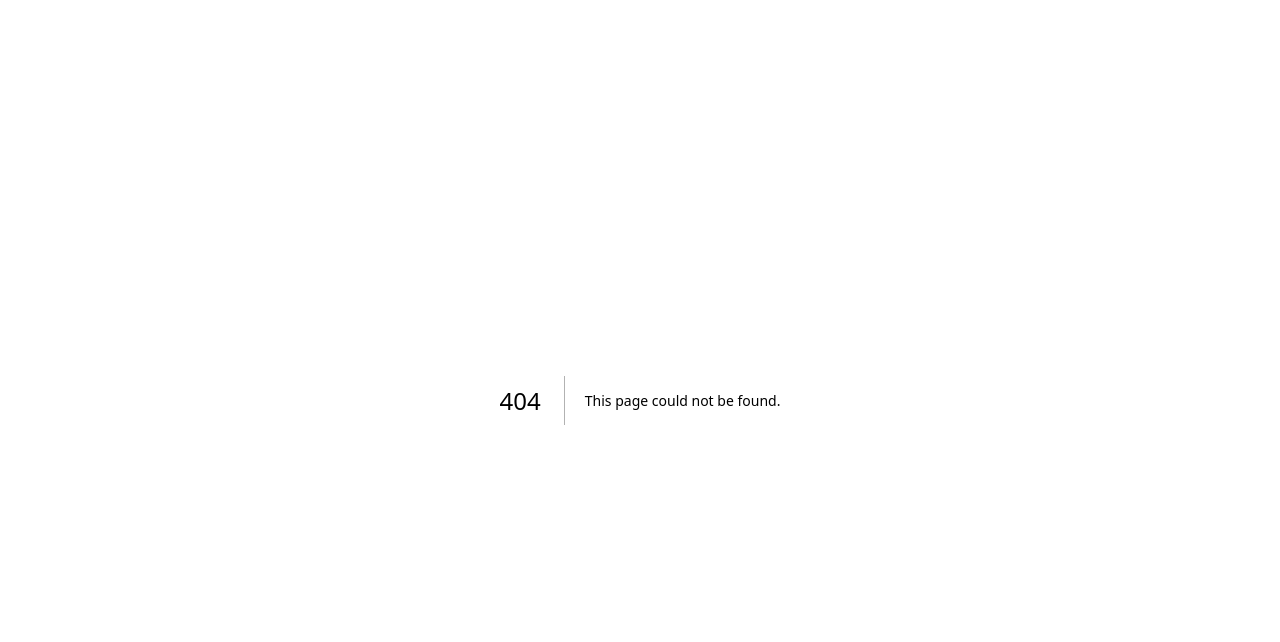
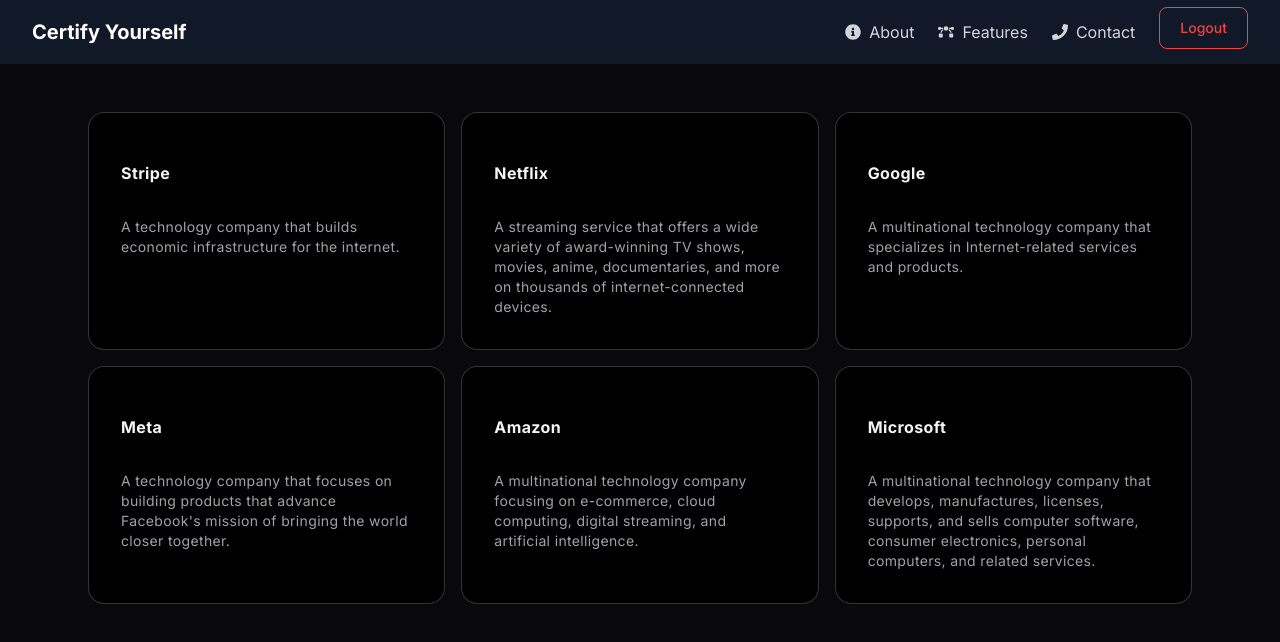
Before and after one commit to Megh2005/CERTIFIER-MAR, a Next.js app: page /specialities in a window 1280 px wide. Before the commit this address had no page. Shown: the top 642 px of the page. Built offline with nearby package versions, Linux system fonts and the light colour scheme.

Commit message:
Add icon cloud component, implement hover effect, and update navbar with new features link

```diff
--- /dev/null
+++ b/app/specialities/page.jsx
@@ -0,0 +1,50 @@
+"use client";
+import { HoverEffect } from "@/components/ui/card-hover-effect";
+import Navbar from "@/components/ui/navbar";
+
+export default function CardHoverEffectDemo() {
+    return (
+        (<div className="max-w-screen h-screen flex-col mx-auto">
+            <Navbar/>
+            <HoverEffect className="sm:px-20 px-8" items={projects} />
+        </div>)
+    );
+}
+export const projects = [
+    {
+        title: "Stripe",
+        description:
+            "A technology company that builds economic infrastructure for the internet.",
+        link: "https://stripe.com",
+    },
+    {
+        title: "Netflix",
+        description:
+            "A streaming service that offers a wide variety of award-winning TV shows, movies, anime, documentaries, and more on thousands of internet-connected devices.",
+        link: "https://netflix.com",
+    },
+    {
+        title: "Google",
+        description:
+            "A multinational technology company that specializes in Internet-related services and products.",
+        link: "https://google.com",
+    },
+    {
+        title: "Meta",
+        description:
+            "A technology company that focuses on building products that advance Facebook's mission of bringing the world closer together.",
+        link: "https://meta.com",
+    },
+    {
+        title: "Amazon",
+        description:
+            "A multinational technology company focusing on e-commerce, cloud computing, digital streaming, and artificial intelligence.",
+        link: "https://amazon.com",
+    },
+    {
+        title: "Microsoft",
+        description:
+            "A multinational technology company that develops, manufactures, licenses, supports, and sells computer software, consumer electronics, personal computers, and related services.",
+        link: "https://microsoft.com",
+    },
+];
--- /dev/null
+++ b/components/ui/card-hover-effect.jsx
@@ -0,0 +1,84 @@
+import { cn } from "@/lib/utils";
+import { AnimatePresence, motion } from "framer-motion";
+import Link from "next/link";
+import { useState } from "react";
+
+export const HoverEffect = ({
+  items,
+  className
+}) => {
+  let [hoveredIndex, setHoveredIndex] = useState(null);
+
+  return (
+    (<div
+      className={cn("grid grid-cols-1 md:grid-cols-2  lg:grid-cols-3  py-10", className)}>
+      {items.map((item, idx) => (
+        <Link
+          href={item?.link}
+          key={item?.link}
+          className="relative group  block p-2 h-full w-full"
+          onMouseEnter={() => setHoveredIndex(idx)}
+          onMouseLeave={() => setHoveredIndex(null)}>
+          <AnimatePresence>
+            {hoveredIndex === idx && (
+              <motion.span
+                className="absolute inset-0 h-full w-full bg-neutral-200 dark:bg-slate-800/[0.8] block  rounded-3xl"
+                layoutId="hoverBackground"
+                initial={{ opacity: 0 }}
+                animate={{
+                  opacity: 1,
+                  transition: { duration: 0.15 },
+                }}
+                exit={{
+                  opacity: 0,
+                  transition: { duration: 0.15, delay: 0.2 },
+                }} />
+            )}
+          </AnimatePresence>
+          <Card>
+            <CardTitle>{item.title}</CardTitle>
+            <CardDescription>{item.description}</CardDescription>
+          </Card>
+        </Link>
+      ))}
+    </div>)
+  );
+};
+
+export const Card = ({
+  className,
+  children
+}) => {
+  return (
+    (<div
+      className={cn(
+        "rounded-2xl h-full w-full p-4 overflow-hidden bg-black border border-transparent dark:border-white/[0.2] group-hover:border-slate-700 relative z-20",
+        className
+      )}>
+      <div className="relative z-50">
+        <div className="p-4">{children}</div>
+      </div>
+    </div>)
+  );
+};
+export const CardTitle = ({
+  className,
+  children
+}) => {
+  return (
+    (<h4 className={cn("text-zinc-100 font-bold tracking-wide mt-4", className)}>
+      {children}
+    </h4>)
+  );
+};
+export const CardDescription = ({
+  className,
+  children
+}) => {
+  return (
+    (<p
+      className={cn("mt-8 text-zinc-400 tracking-wide leading-relaxed text-sm", className)}>
+      {children}
+    </p>)
+  );
+};
--- /dev/null
+++ b/components/ui/icon-cloud.jsx
@@ -0,0 +1,76 @@
+"use client";;
+import { useEffect, useMemo, useState } from "react";
+import { useTheme } from "next-themes";
+import { Cloud, fetchSimpleIcons, renderSimpleIcon } from "react-icon-cloud";
+
+export const cloudProps = {
+  containerProps: {
+    style: {
+      display: "flex",
+      justifyContent: "center",
+      alignItems: "center",
+      width: "100%",
+      paddingTop: 40,
+    },
+  },
+  options: {
+    reverse: true,
+    depth: 1,
+    wheelZoom: false,
+    imageScale: 2,
+    activeCursor: "default",
+    tooltip: "native",
+    initial: [0.1, -0.1],
+    clickToFront: 500,
+    tooltipDelay: 0,
+    outlineColour: "#0000",
+    maxSpeed: 0.05,
+    minSpeed: 0.02,
+    // dragControl: false,
+  },
+};
+
+export const renderCustomIcon = (icon, theme) => {
+  const bgHex = theme === "light" ? "#f3f2ef" : "#080510";
+  const fallbackHex = theme === "light" ? "#6e6e73" : "#ffffff";
+  const minContrastRatio = theme === "dark" ? 2 : 1.2;
+
+  return renderSimpleIcon({
+    icon,
+    bgHex,
+    fallbackHex,
+    minContrastRatio,
+    size: 42,
+    aProps: {
+      href: undefined,
+      target: undefined,
+      rel: undefined,
+      onClick: (e) => e.preventDefault(),
+    },
+  });
+};
+
+export default function IconCloud({
+  iconSlugs
+}) {
+  const [data, setData] = useState(null);
+  const { theme } = useTheme();
+
+  useEffect(() => {
+    fetchSimpleIcons({ slugs: iconSlugs }).then(setData);
+  }, [iconSlugs]);
+
+  const renderedIcons = useMemo(() => {
+    if (!data) return null;
+
+    return Object.values(data.simpleIcons).map((icon) =>
+      renderCustomIcon(icon, theme || "light"));
+  }, [data, theme]);
+
+  return (
+    // @ts-ignore
+    (<Cloud {...cloudProps}>
+      <>{renderedIcons}</>
+    </Cloud>)
+  );
+}
--- a/components/ui/navbar.jsx
+++ b/components/ui/navbar.jsx
@@ -2,7 +2,7 @@
 import { useState } from "react";
 import { motion } from "framer-motion";
 import { FiMenu, FiX } from "react-icons/fi";
-import { FaHome, FaInfoCircle, FaPhone } from "react-icons/fa";
+import { FaBezierCurve, FaInfoCircle, FaPhone } from "react-icons/fa";
 import { signOut } from "next-auth/react";
 import Link from "next/link";
 
@@ -12,8 +12,8 @@
   const toggleNavbar = () => setIsOpen(!isOpen);
 
   const menuItems = [
-    { name: "Home", icon: <FaHome />, href: "/" },
     { name: "About", icon: <FaInfoCircle />, href: "/about" },
+    { name: "Features", icon: <FaBezierCurve />, href: "/specialities" },
     { name: "Contact", icon: <FaPhone />, href: "/contact" },
   ];
 
--- a/package.json
+++ b/package.json
@@ -27,6 +27,7 @@
     "react": "^18",
     "react-dom": "^18",
     "react-hot-toast": "^2.4.1",
+    "react-icon-cloud": "^4.1.4",
     "react-icons": "^5.3.0",
     "react-toastify": "^10.0.6",
     "simplex-noise": "^4.0.3",
```
Also changed, not shown: 1 other file (tests, documents, lock files or other folders).
